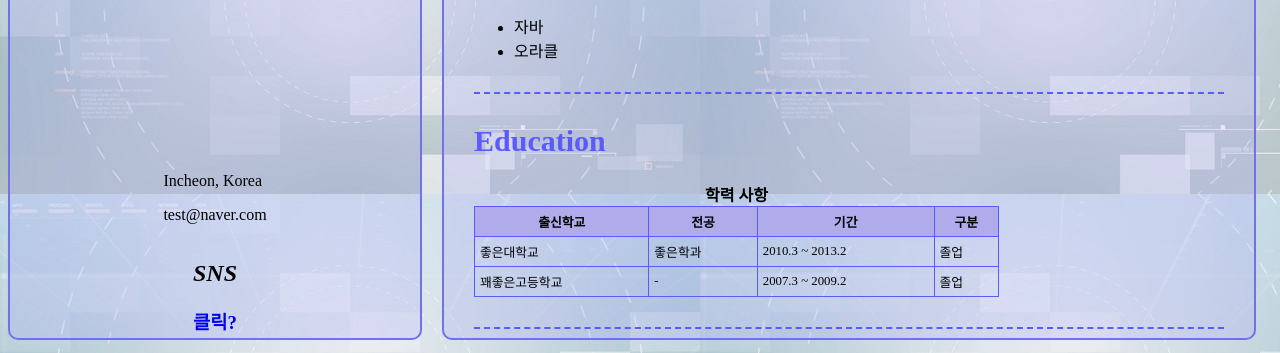
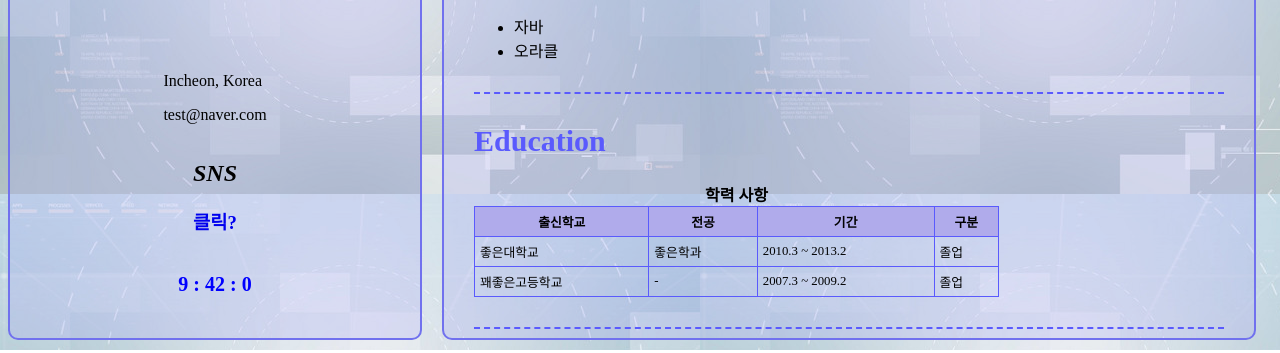
Before and after one commit to leejh8997/intro, a plain HTML site: page profile.html in a window 1280 px wide. Shown: the part 594-947 px from the top of the page. Drawn offline with Linux system fonts and the light colour scheme.

Commit message:
2025.02.10 시간추가

```diff
--- a/profile.html
+++ b/profile.html
@@ -69,6 +69,11 @@
         background-size: cover;
         margin-bottom: 30px;
     }
+    #time{
+            font-size: 20px;
+            color: blue;
+            font-weight: bold;
+        }
   </style>
 </head>
 
@@ -79,7 +84,7 @@
             <div id="namecard">
                 <div class="img"></div>
                 <div style="text-align: center; font-weight: bold;">이재형</div>
-                <p style="margin-bottom: 350px; text-align: center;">Oracle 재밌다</p>
+                <p style="margin-bottom: 250px; text-align: center;">Oracle 재밌다</p>
             </div>
             <div id="detail">
                 <p>Incheon, Korea</p>
@@ -88,6 +93,9 @@
             <div id="sns" style="position:relative; ">
                 <h2 ><i>SNS</i></h2>
                 <h3><a href="https://lolchess.gg/profile/kr/%EB%AA%BB%ED%95%B4%EB%8F%84%EA%B7%B8%EB%A5%B4%EB%A5%B4%EB%8B%88-KR1/set13" style="text-decoration: none;">클릭?</a></h3>
+            </div>
+            <div>
+                <p id="time"></p>
             </div>
         </div>
         <div id="contents">
@@ -161,3 +169,18 @@
     </div>
 </body>
 </html>
+<script>
+    setInterval(()=>{
+        let datetime = new Date();
+        let pTime = document.querySelector("#time");
+        let time;
+        if(datetime.getSeconds < 10){
+            time = datetime.getHours() + " : " + datetime.getMinutes() + " : 0" + datetime.getSeconds();
+            pTime.innerHTML =time ;
+        }else{
+            time = datetime.getHours() + " : " + datetime.getMinutes() + " : " + datetime.getSeconds();
+            pTime.innerHTML = time;
+        }
+
+    },1000)
+</script>
```
